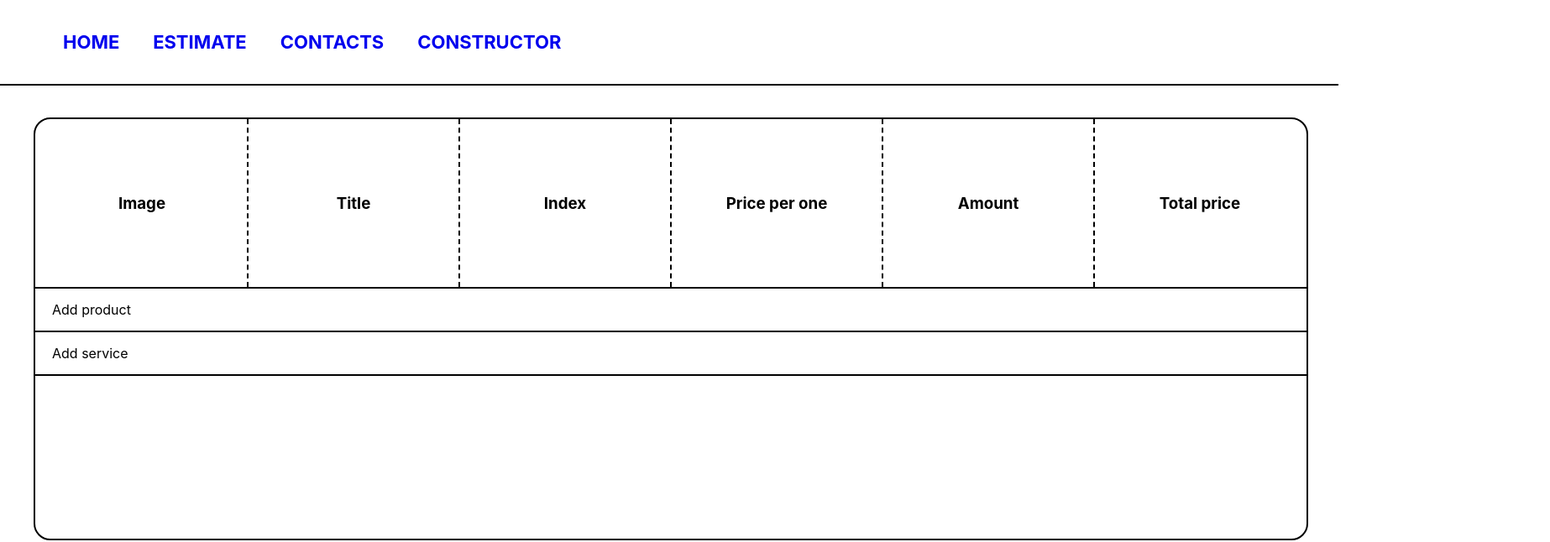
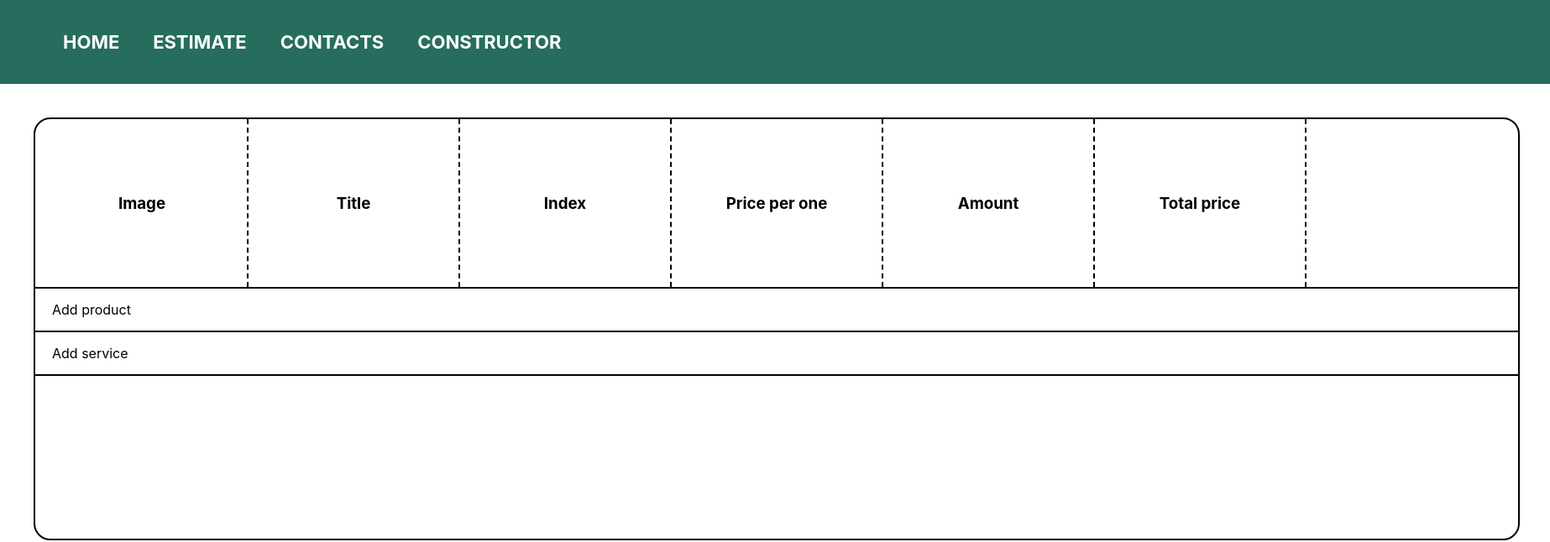
Before and after one commit to YuraSab/Integration_of_information_systems, a React (Create React App) app: page /constructor in a window 1280 px wide. Shown: the top 646 px of the page at 84% size, 1846 px wide, since content can reach past the window. Built offline with nearby package versions, Linux system fonts and the light colour scheme.

Commit message:
v10 (created deleting from estimate)

```diff
--- a/src/components/ConstructorComponent/List/Commodity/SelectedCommodity/SelectedCommodity.js
+++ b/src/components/ConstructorComponent/List/Commodity/SelectedCommodity/SelectedCommodity.js
@@ -1,7 +1,17 @@
 import React from 'react';
 import styles from "./SelectedCommodity.module.css";
+import deleteButton from "../../../../../icons/delete.png";
+import {deleteFromCommodity} from "../../../../../redux/action-creators";
+import {useDispatch} from "react-redux";
 
 const SelectedCommodity = ({isHeading, item}) => {
+
+    const dispatch = useDispatch();
+
+    const onDeleteFromCommodity = () => {
+        dispatch(deleteFromCommodity(item));
+    };
+
     return (
         <div className={styles.estimateCommoditySelected}>
             <div className={`${styles.image} ${styles.flex} ${styles.border}`}>
@@ -29,7 +39,7 @@ const SelectedCommodity = ({isHeading, item}) => {
             <div className={`${styles.amount} ${styles.flex}  ${styles.border}`}>
                 {
 
-                    isHeading ? <h3 >Amount</h3> : <div>
+                    isHeading ? <h3>Amount</h3> : <div>
                         <div className={styles.plusMinus}>-</div>
                         <h4 style={{padding: "0 10px"}}>{item.amount}</h4>
                         <div className={styles.plusMinus}>+</div>
@@ -38,9 +48,16 @@ const SelectedCommodity = ({isHeading, item}) => {
                 }
 
             </div>
-            <div className={`${styles.totalPrice}  ${styles.flex}`}>
+            <div className={`${styles.totalPrice}  ${styles.flex}  ${styles.border}`}>
                 {
-                    isHeading ? <h3>Total price</h3> : <h4 style={{padding: "0 10px"}}>{item.price*item.amount} UAH</h4>
+                    isHeading ? <h3>Total price</h3> :
+                        <h4 style={{padding: "0 10px"}}>{item.price * item.amount} UAH</h4>
+                }
+            </div>
+            <div className={styles.deleteDiv}>
+                {
+                    isHeading ? <div></div> : <img onClick={onDeleteFromCommodity} alt={"delete"} src={deleteButton}
+                                                   className={styles.deleteButton}/>
                 }
             </div>
         </div>
--- a/src/components/ConstructorComponent/List/Commodity/SelectedCommodity/SelectedCommodity.module.css
+++ b/src/components/ConstructorComponent/List/Commodity/SelectedCommodity/SelectedCommodity.module.css
@@ -69,3 +69,19 @@
     background: #282c34;
     color: white;
 }
+
+.deleteDiv{
+    width: 250px;
+    height: 200px;
+    display: flex;
+    justify-content: center;
+    align-items: center;
+}
+.deleteButton{
+    width: 40px;
+    padding: 20px;
+    border-radius: 5px;
+}
+.deleteButton:hover {
+    background-color: firebrick;
+}
--- a/src/elements/Footer/Footer.module.css
+++ b/src/elements/Footer/Footer.module.css
@@ -1,5 +1,5 @@
 .main{
-    background: lightgreen;
+    background: #266D5D;
     height: 100%;
 
 }
--- a/src/elements/Header/Header.module.css
+++ b/src/elements/Header/Header.module.css
@@ -3,8 +3,9 @@
     align-items: center;
     padding-left: 75px;
     gap: 40px;
-    border-bottom: 2px black solid;
+    /*border-bottom: 2px black solid;*/
     height: 100%;
+    background: #266D5D;;
 }
 
 
@@ -13,5 +14,5 @@
     text-transform: uppercase;
     font-size: 22px;
     font-weight: bold;
-
+    color: white;
 }
```
